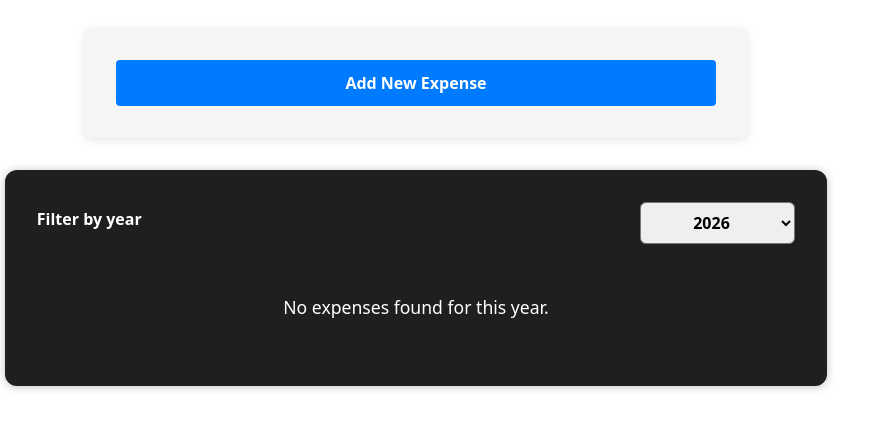
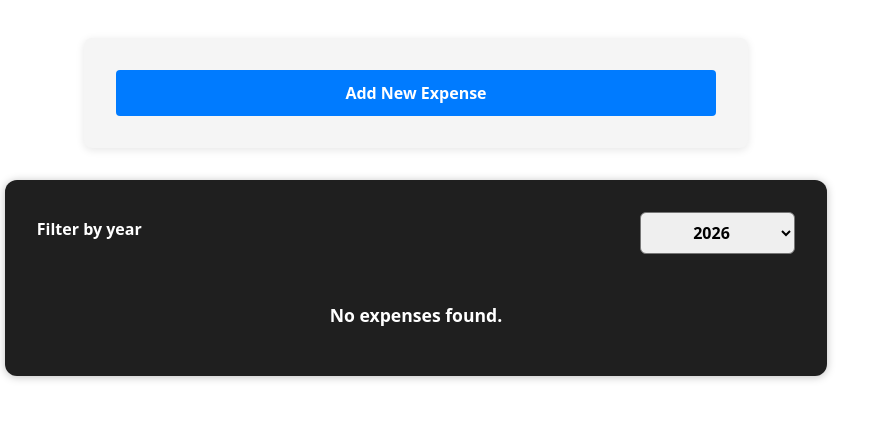
Before and after one commit to marthansschmidt/REACT, a React (Vite) app in the folder React projekt/: page / in a window 1280 px wide. Shown: the part 193-622 px from the top of the page, without its empty margins (0-893 px from the left). Built offline with nearby package versions, Linux system fonts and the light colour scheme.

Commit message:
Ülesanne 6 tehtud

```diff
--- a/React projekt/src/components/Expenses/Expenses.css
+++ b/React projekt/src/components/Expenses/Expenses.css
@@ -7,10 +7,3 @@
   border-radius: 12px;
   box-shadow: 0 1px 8px rgba(0, 0, 0, 0.25);
 }
-
-.expenses__fallback {
-  color: white;
-  text-align: center;
-  padding: 2rem;
-  font-size: 1.1rem;
-}
--- a/React projekt/src/components/Expenses/Expenses.jsx
+++ b/React projekt/src/components/Expenses/Expenses.jsx
@@ -1,6 +1,6 @@
 import { useState } from 'react';
 import './Expenses.css';
-import ExpenseItem from './ExpenseItem';
+import ExpensesList from './ExpensesList';
 import ExpensesFilter from './ExpensesFilter';
 
 const Expenses = (props) => {
@@ -17,13 +17,7 @@
   return (
     <div className="expenses">
       <ExpensesFilter selectedYear={filteredYear} onFilterChange={filterChangeHandler} />
-      {filteredExpenses.length > 0 ? (
-        filteredExpenses.map((expense) => (
-          <ExpenseItem key={expense.id} data={expense} />
-        ))
-      ) : (
-        <p className="expenses__fallback">No expenses found for this year.</p>
-      )}
+      <ExpensesList items={filteredExpenses} />
     </div>
   );
 };
--- /dev/null
+++ b/React projekt/src/components/Expenses/ExpensesList.css
@@ -0,0 +1,13 @@
+.expenses-list {
+  list-style: none;
+  padding: 0;
+  margin: 0;
+}
+
+.expenses-list__fallback {
+  color: white;
+  text-align: center;
+  padding: 2rem;
+  font-size: 1.1rem;
+  margin: 0;
+}
--- /dev/null
+++ b/React projekt/src/components/Expenses/ExpensesList.jsx
@@ -0,0 +1,18 @@
+import './ExpensesList.css';
+import ExpenseItem from './ExpenseItem';
+
+const ExpensesList = (props) => {
+  if (props.items.length === 0) {
+    return <h2 className="expenses-list__fallback">No expenses found.</h2>;
+  }
+
+  return (
+    <ul className="expenses-list">
+      {props.items.map((expense) => (
+        <ExpenseItem key={expense.id} data={expense} />
+      ))}
+    </ul>
+  );
+};
+
+export default ExpensesList;
```
